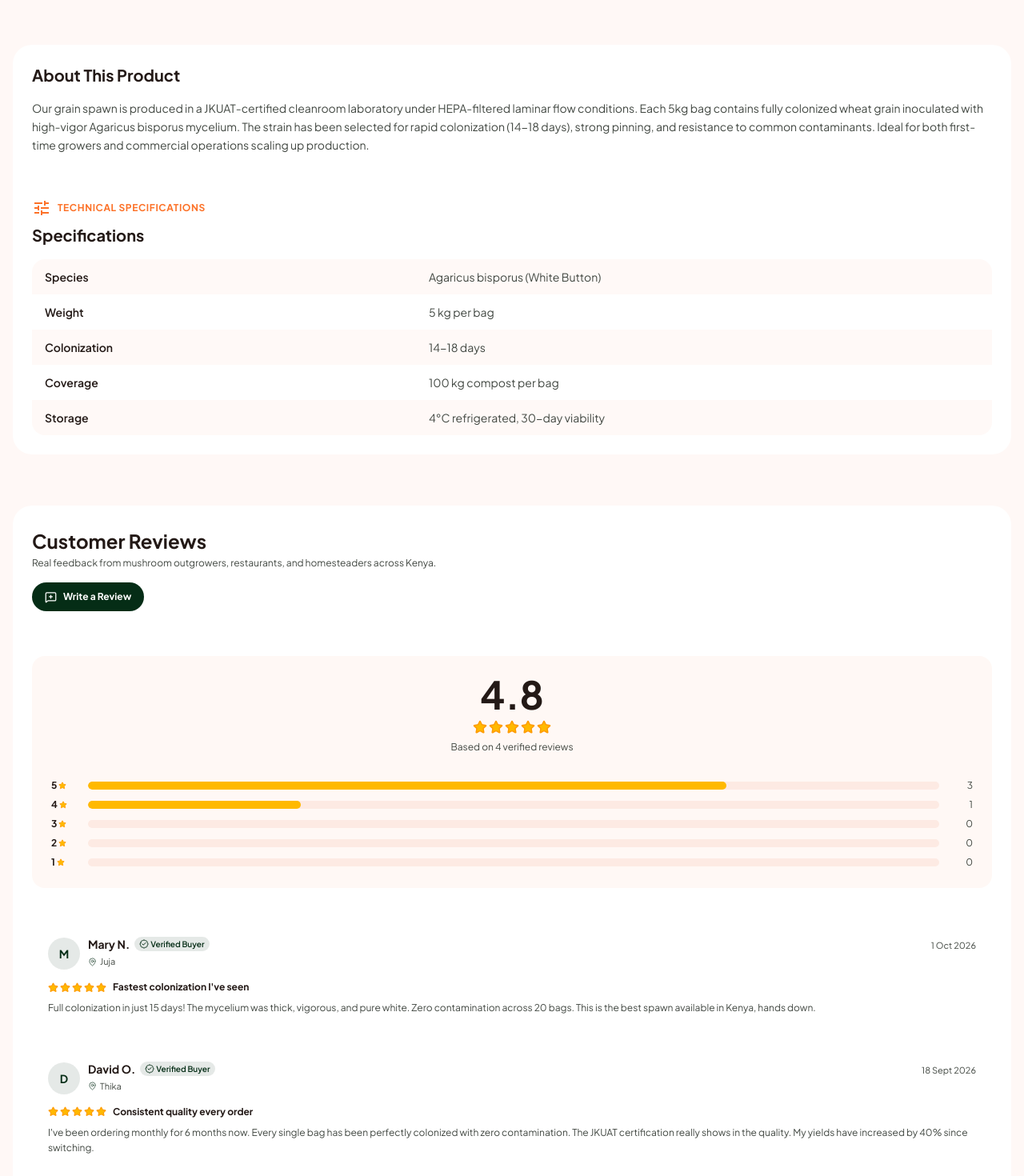
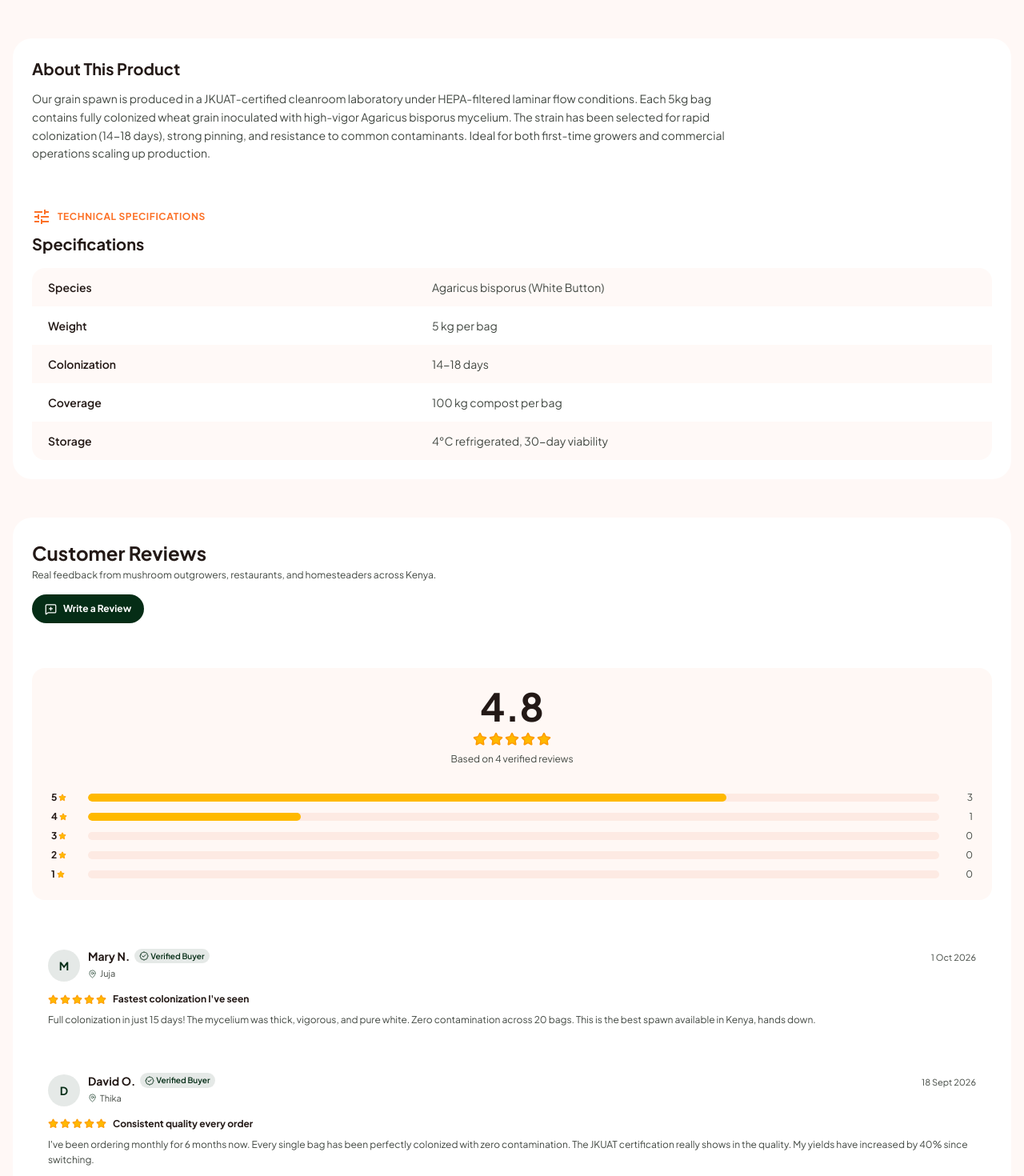
Before and after one commit to JHUB-AFRICA/mush-ai-web, a Next.js app: page /shop/button-grain-spawn in a window 1280 px wide. Shown: the part 1080-2550 px from the top of the page at 80% size. Built offline with nearby package versions, Linux system fonts and the light colour scheme.

Commit message:
refactor: improve layout and styling for product details, reviews, and FAQ components

```diff
--- a/components/shop/product/ProductSpecs.tsx
+++ b/components/shop/product/ProductSpecs.tsx
@@ -1,7 +1,6 @@
 "use client";
 
 import Icon from "@/components/ui/Icon";
-import { Check } from "lucide-react";
 import type { Product } from "@/lib/products";
 
 interface ProductSpecsProps {
@@ -10,29 +9,28 @@ interface ProductSpecsProps {
 
 export default function ProductSpecs({ product }: ProductSpecsProps) {
   return (
-    <section className="mx-auto max-w-7xl px-4 py-8 sm:px-6 lg:px-12">
-      <div className="rounded-3xl border border-surface-container-high/60 bg-surface-container-lowest p-6 sm:p-10 shadow-xs">
-        <div className="grid grid-cols-1 gap-8 lg:grid-cols-2 lg:gap-12">
+    <section className="mx-auto max-w-7xl px-4 py-6 sm:px-6 sm:py-8 lg:px-12">
+      <div className="rounded-3xl border border-surface-container-high/60 bg-surface-container-lowest p-6 sm:p-10 shadow-xs space-y-8">
         {/* About This Product */}
         <div>
-            <h2 className="text-xl font-extrabold text-on-surface sm:text-2xl mb-4">
+          <h2 className="text-xl font-extrabold text-on-surface sm:text-2xl mb-3">
             About This Product
           </h2>
-            <p className="text-sm leading-relaxed text-on-surface-variant mb-6">
+          <p className="text-sm leading-relaxed text-on-surface-variant max-w-4xl">
             {product.longDescription || product.description}
           </p>
         </div>
 
         {/* Technical Specifications */}
-          <div>
+        {product.specs && product.specs.length > 0 ? (
+          <div className="border-t border-surface-container-high/60 pt-6 sm:pt-8">
             <div className="flex items-center gap-2 text-xs font-bold uppercase tracking-wider text-secondary-container mb-2">
               <Icon name="tune" className="text-[16px]" />
               <span>Technical Specifications</span>
             </div>
-            <h2 className="text-xl font-extrabold text-on-surface sm:text-2xl mb-4">
+            <h3 className="text-xl font-extrabold text-on-surface sm:text-2xl mb-4">
               Specifications
-            </h2>
-            {product.specs && product.specs.length > 0 ? (
+            </h3>
             <div className="overflow-hidden rounded-2xl border border-surface-container-high/70 shadow-xs">
               <table className="w-full text-sm">
                 <tbody>
@@ -45,10 +43,10 @@ export default function ProductSpecs({ product }: ProductSpecsProps) {
                           : "bg-surface-container-lowest"
                       }
                     >
-                        <td className="px-4 py-3 font-semibold text-on-surface w-2/5 border-b border-surface-container-high/40">
+                      <td className="px-5 py-3.5 font-semibold text-on-surface w-2/5 sm:w-1/4 border-b border-surface-container-high/40">
                         {spec.label}
                       </td>
-                        <td className="px-4 py-3 text-on-surface-variant border-b border-surface-container-high/40">
+                      <td className="px-5 py-3.5 text-on-surface-variant border-b border-surface-container-high/40">
                         {spec.value}
                       </td>
                     </tr>
@@ -56,14 +54,15 @@ export default function ProductSpecs({ product }: ProductSpecsProps) {
                 </tbody>
               </table>
             </div>
+          </div>
         ) : (
+          <div className="border-t border-surface-container-high/60 pt-6 sm:pt-8">
             <div className="rounded-2xl border border-surface-container-high/60 bg-surface-container-low/40 p-6 text-sm text-on-surface-variant">
               Certified agricultural specifications guaranteed directly by
               SmartMushroom Juja Lab.
             </div>
+          </div>
         )}
-          </div>
-        </div>
       </div>
     </section>
   );
--- a/components/shop/reviews/ProductReviews.tsx
+++ b/components/shop/reviews/ProductReviews.tsx
@@ -56,7 +56,7 @@ export default function ProductReviews({
   const [reviewList, setReviewList] = useState<ReviewItem[]>(initialReviews);
 
   return (
-    <section id="customer-reviews" className="scroll-mt-20 mx-auto max-w-7xl px-4 py-8 sm:px-6 lg:px-12">
+    <section id="customer-reviews" className="scroll-mt-20 mx-auto max-w-7xl px-4 py-6 sm:px-6 sm:py-8 lg:px-12">
       <div className="rounded-3xl border border-surface-container-high/60 bg-surface-container-lowest p-6 sm:p-10 shadow-xs">
         {/* Section Header */}
         <div className="flex flex-col sm:flex-row sm:items-center justify-between gap-4 border-b border-surface-container-high/80 pb-6 mb-8">
--- a/components/shop/reviews/ReviewCard.tsx
+++ b/components/shop/reviews/ReviewCard.tsx
@@ -10,7 +10,8 @@ interface ReviewCardProps {
 
 export default function ReviewCard({ review }: ReviewCardProps) {
   return (
-    <article className="rounded-2xl border border-surface-container-high/70 bg-surface-container-lowest p-5 shadow-xs transition-all duration-200 hover:shadow-md hover:border-primary/30">
+    <article className="flex h-full flex-col justify-between rounded-2xl border border-surface-container-high/70 bg-surface-container-lowest p-5 shadow-xs transition-all duration-200 hover:shadow-md hover:border-primary/30">
+      <div>
         <div className="mb-3 flex items-start justify-between gap-3">
           <div className="flex items-center gap-2.5">
             <div className="flex h-10 w-10 items-center justify-center rounded-full bg-primary/10 text-sm font-bold text-primary">
@@ -53,6 +54,7 @@ export default function ReviewCard({ review }: ReviewCardProps) {
         <p className="text-xs leading-relaxed text-on-surface-variant">
           {review.body}
         </p>
+      </div>
     </article>
   );
 }
```
Also changed, not shown: components/core/FaqAccordion.tsx (+4 -6 lines). Lines whose indentation alone changed are shown as unchanged.
